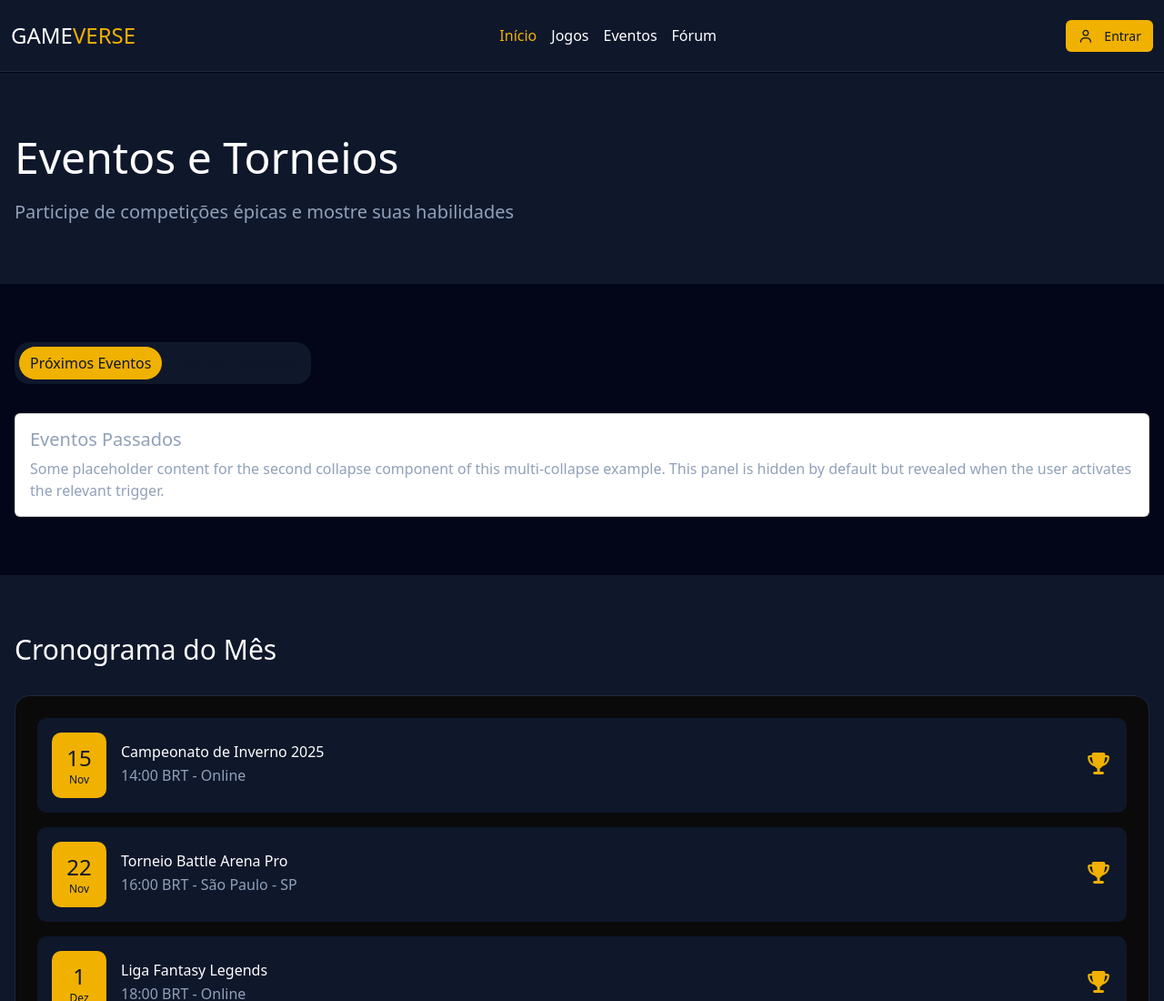
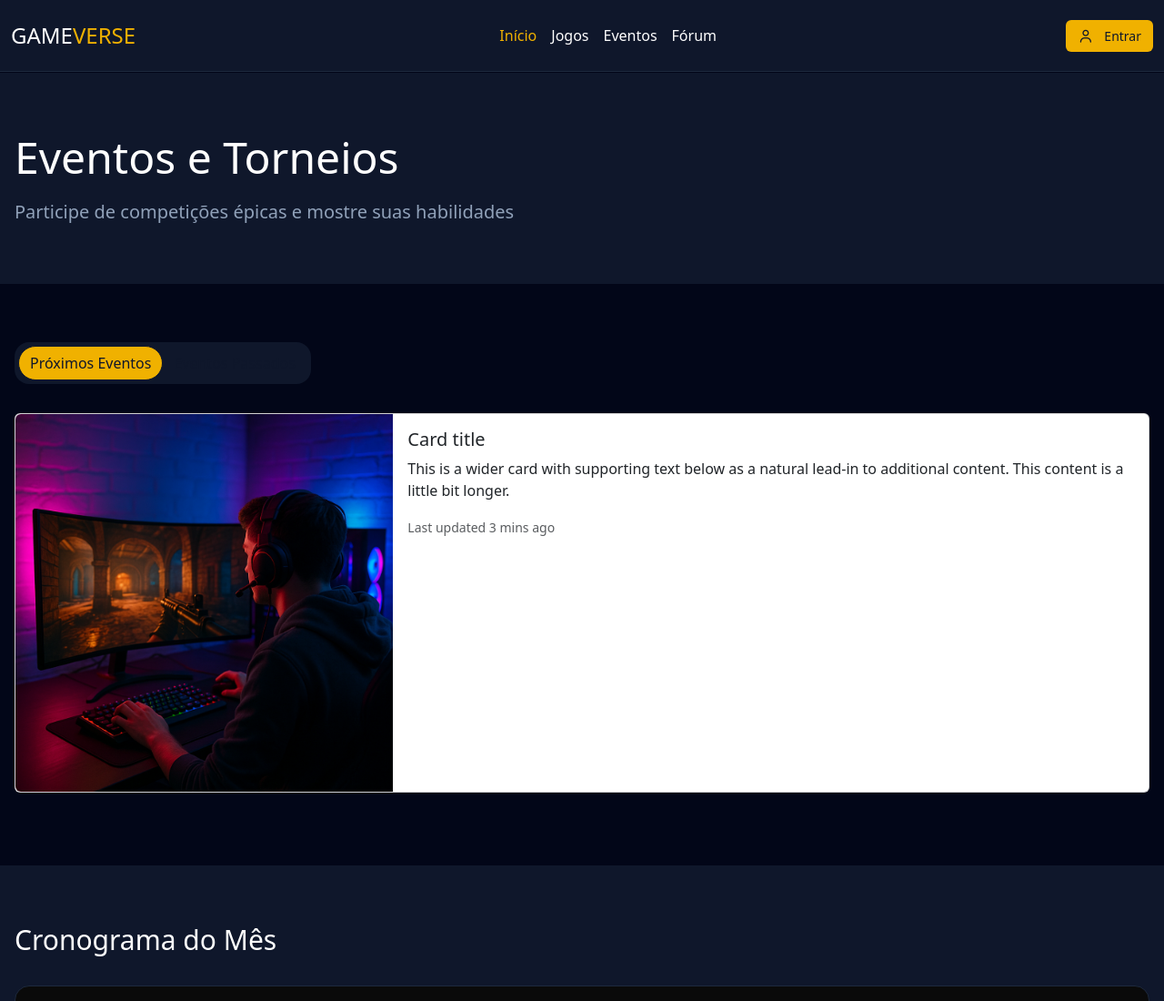
Before and after one commit to CESAE-Dev-2025/GameVerse, a plain HTML site: page page_events/index.html in a window 1280 px wide. Shown: the top 1100 px of the page at 91% size. Drawn offline with nearby package versions, Linux system fonts and the light colour scheme.

Commit message:
WIP: Add next-events card

```diff
--- a/page_events/index.html
+++ b/page_events/index.html
@@ -67,24 +67,35 @@
         <section id="events">
             <div class="container-xxl mx-auto px-3 py-7">
 
-                <!-- TODO: Remove transition on toggle -->
                 <div id="btn-events" class="btn-group p-1" role="switch">
                     <button id="btn-next-events" class="btn btn-events rounded-pill active" type="button"
                         data-bs-toggle="collapse" data-bs-target=".multi-collapse" aria-expanded="false"
-                        aria-controls="next-events past-events" onclick="toggleActive()">Próximos Eventos</button>
+                        aria-controls="next-events past-events" onclick="toggleActive()">Próximos
+                        Eventos</button>
 
                     <button id="btn-past-events" class="btn btn-events rounded-pill" type="button"
                         data-bs-toggle="collapse" data-bs-target=".multi-collapse" aria-expanded="false"
-                        aria-controls="next-events past-events" onclick="toggleActive()">Eventos Passados</button>
+                        aria-controls="next-events past-events" onclick="toggleActive()">Eventos
+                        Passados</button>
                 </div>
 
                 <div class="col-12 collapse multi-collapse show" id="next-events">
 
-                    <div class="card card-body">
-                        <h5>Eventos Passados</h5>
-                        Some placeholder content for the second collapse component of this multi-collapse
-                        example. This panel is hidden by default but revealed when the user activates the
-                        relevant trigger.
+                    <div class="card mb-3"">
+                        <div class=" row g-0">
+                        <div class="col-md-4">
+                            <img src="../images/battle-arena.png" class="img-fluid rounded-start" alt="...">
+                        </div>
+                        <div class="col-md-8">
+                            <div class="card-body">
+                                <h5 class="card-title">Card title</h5>
+                                <p class="card-text">This is a wider card with supporting text below as a natural
+                                    lead-in to additional content. This content is a little bit longer.</p>
+                                <p class="card-text"><small class="text-body-secondary">Last updated 3 mins ago</small>
+                                </p>
+                            </div>
+                        </div>
+                    </div>
                 </div>
 
             </div>
@@ -120,8 +131,8 @@
                                 <h5 class="card-title mb-3">Racing Masters</h5>
                                 <div class="event-details mb-4">
                                     <p class="card-text d-flex">Data:<span class="ms-auto">5 Out 2025</span></p>
-                                        <p class="card-text d-flex">Vencedor:<span
-                                                class="ms-auto winner">SpeedDemon</span></p>
+                                    <p class="card-text d-flex">Vencedor:<span class="ms-auto winner">SpeedDemon</span>
+                                    </p>
                                     <p class="card-text d-flex">Prémio:<span class="ms-auto">R$ 30.000</span></p>
                                     <p class="card-text d-flex">Participantes:<span class="ms-auto">256</span></p>
                                 </div>
```
Lines whose indentation alone changed are shown as unchanged.
